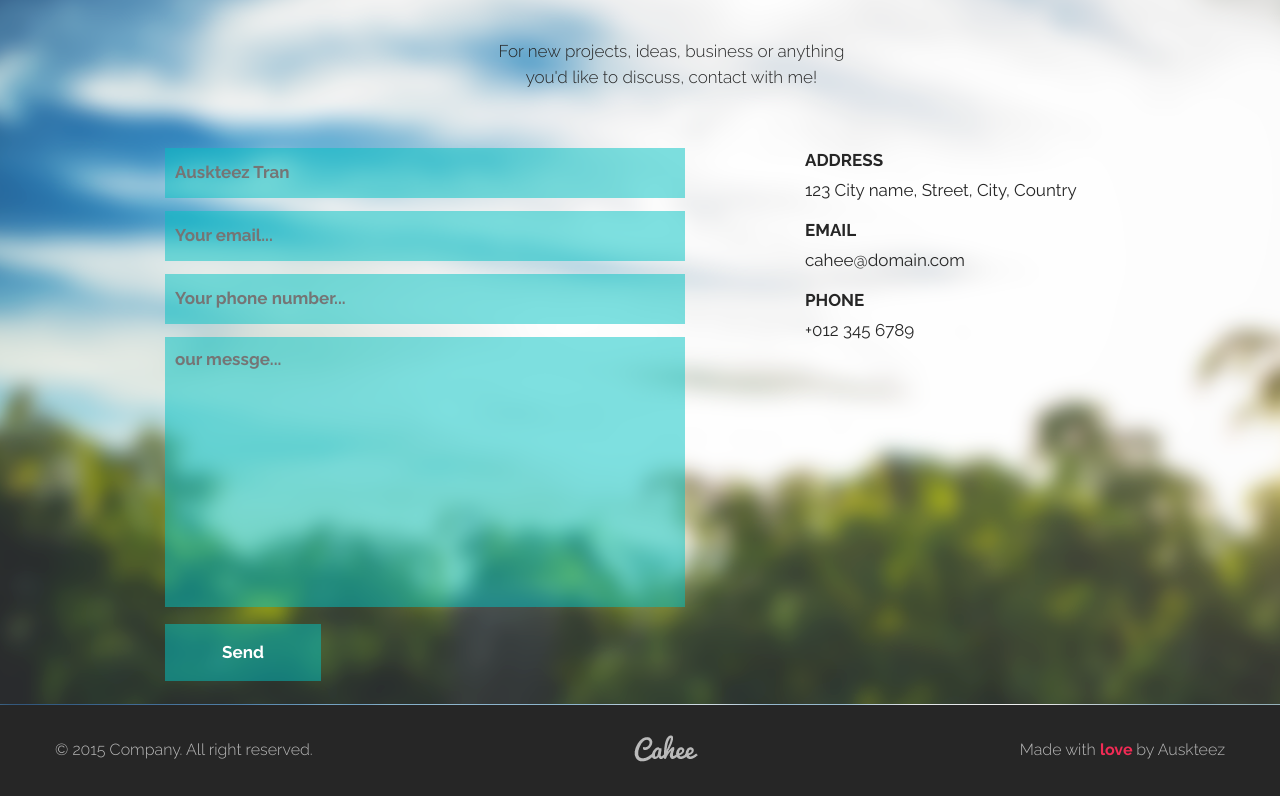
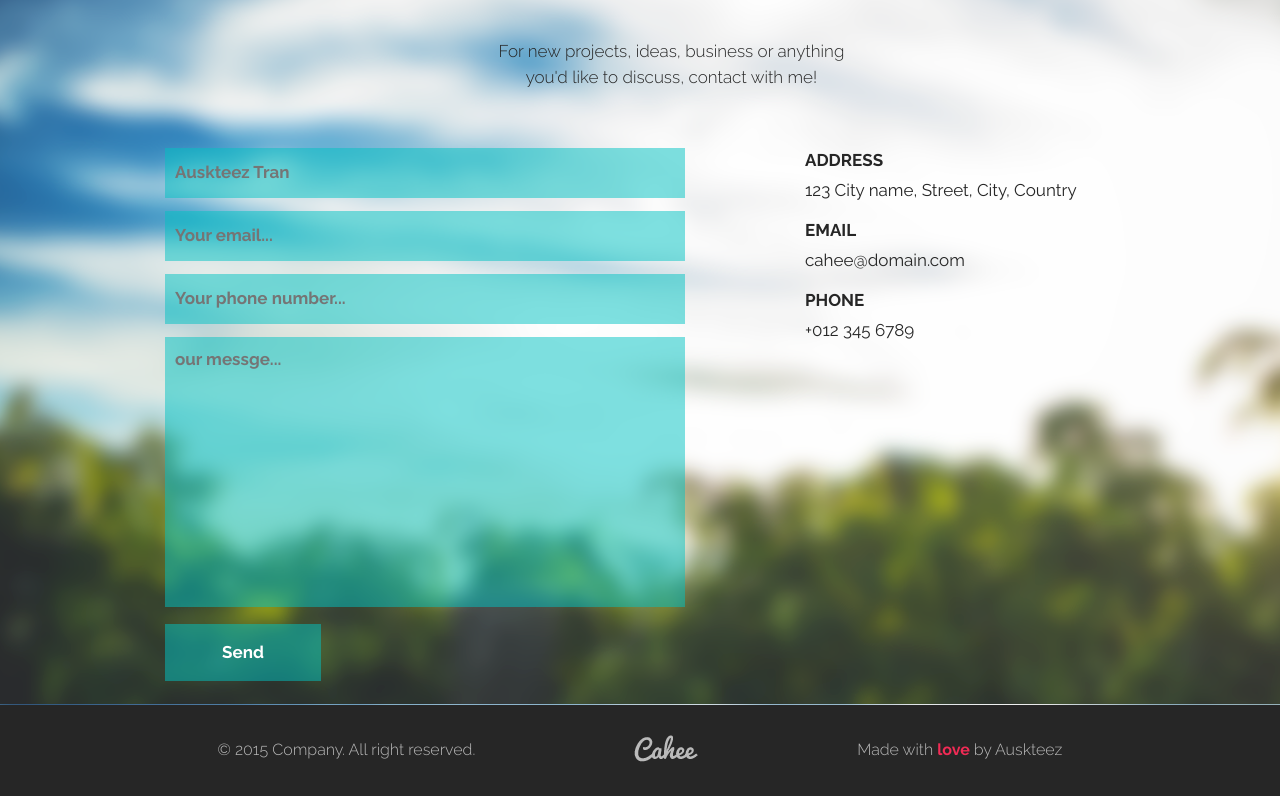
Before and after one commit to David-SERG/Davidenko-Sergey, a plain HTML site: page CaheeNew/index.html in a window 1280 px wide. Shown: the part 6327-7123 px from the top of the page. Drawn offline with Linux system fonts and the light colour scheme; a web font is replaced by a local one.

Commit message:
Merge remote-tracking branch 'origin/master'
# Conflicts:
#	CaheeNew/index.html

```diff
--- a/CaheeNew/style.css
+++ b/CaheeNew/style.css
@@ -541,7 +541,7 @@ footer {
     flex-direction: row;
     justify-content: space-between;
     display: flex;
-    width: 1170px;
+    width: 66%;
     align-items: center;
     padding: 30px 0;
     margin: 0 auto;
```
